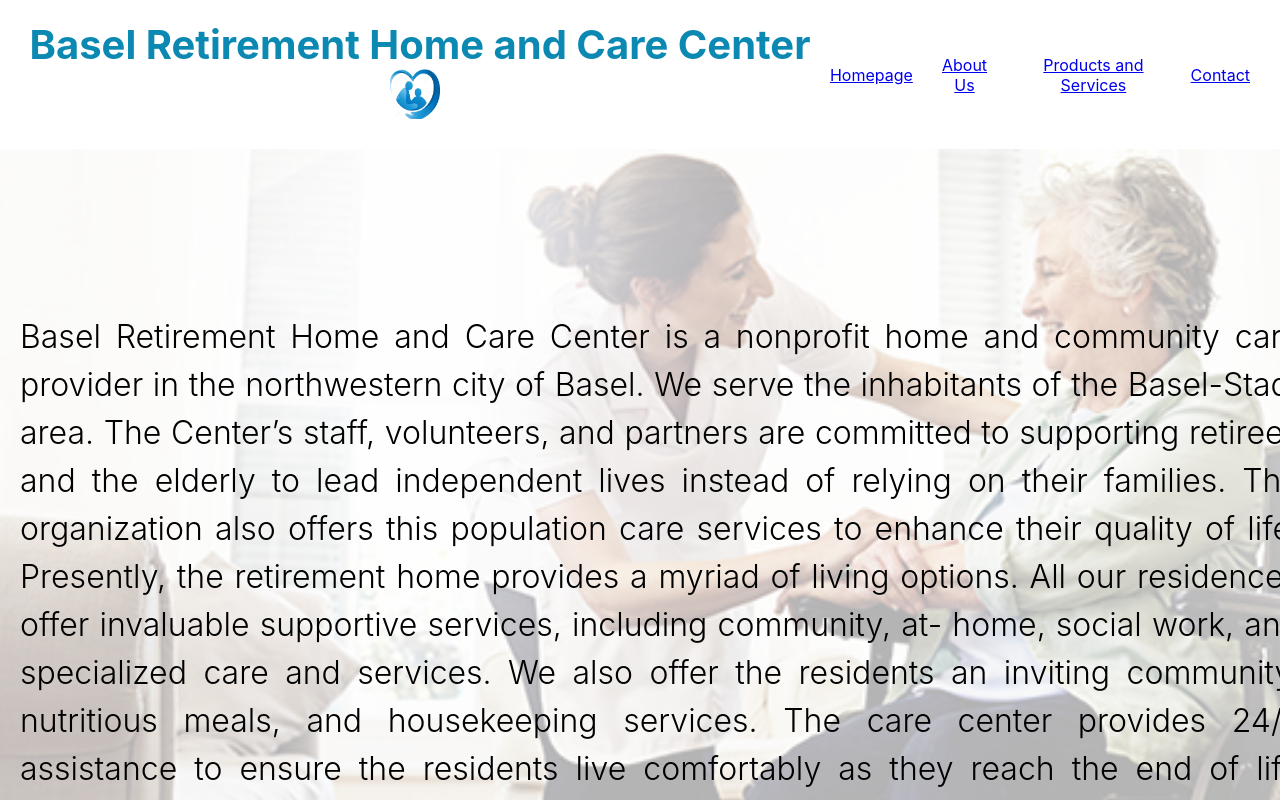
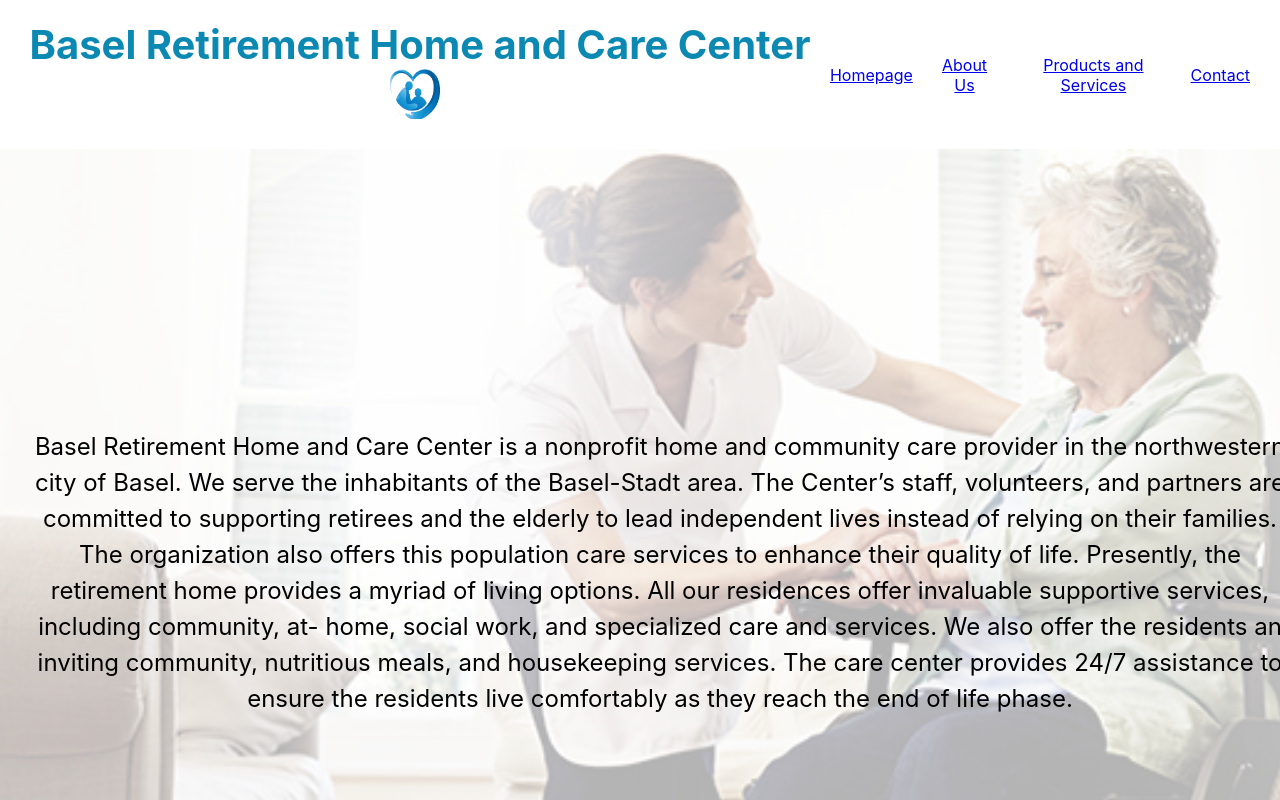
Before and after one commit to Finyasy/organization-website, a React (Create React App) app: page / in a window 1280 px wide. Shown: the top 800 px of the page. Built offline with nearby package versions, Linux system fonts and the light colour scheme.

Commit message:
styled homepage text

```diff
--- a/src/index.css
+++ b/src/index.css
@@ -58,12 +58,13 @@ code {
 
 
 .homepage-text-container p {
-  font-weight: 260; /* makes the font slightly thinner */
-  font-size: 2rem; /* increases font size for headings */
+  font-weight: 400; /* makes the font slightly thinner */
+  font-size: 1.5rem; /* increases font size for headings */
   margin-bottom: 1rem;
   color: #000; /* sets text color to black */
-  text-align: justify;
+  text-align: center;
   word-wrap: break-word;
+  padding: 10px;
 }
 
 .about-text-container h1 {
```
